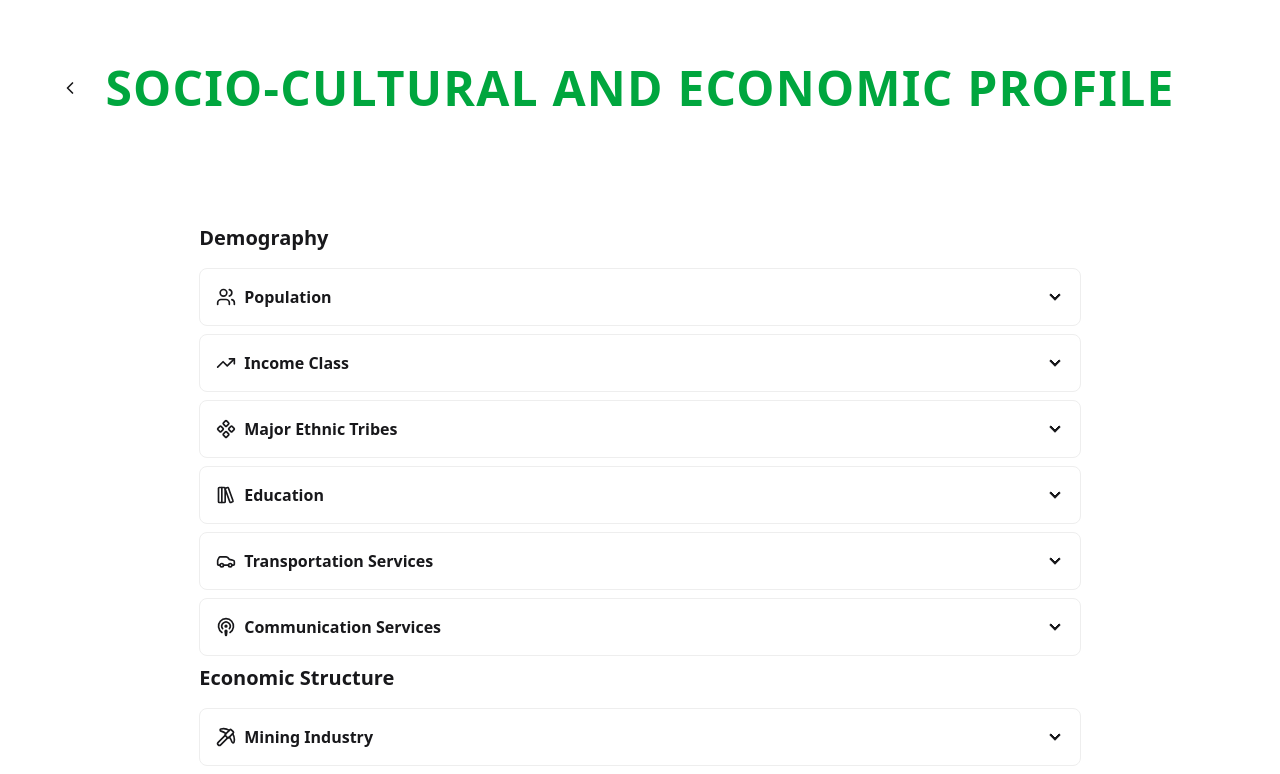
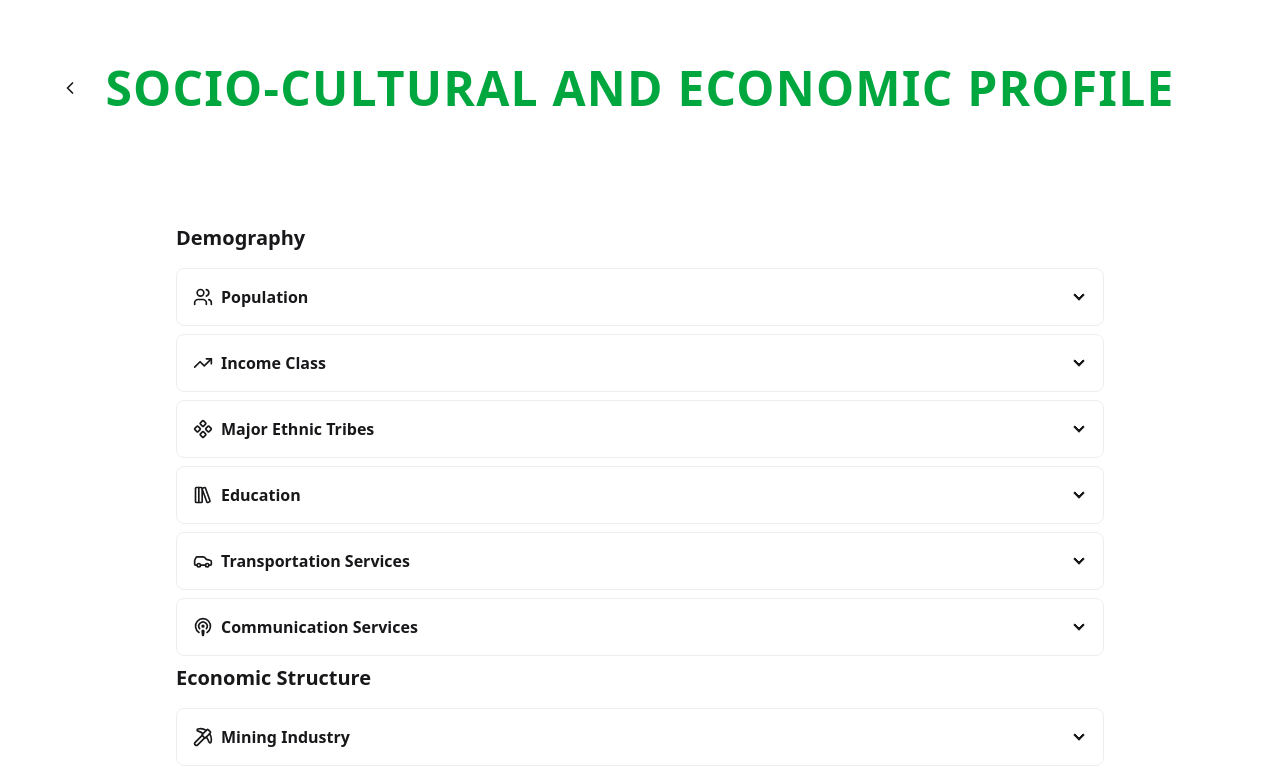
Before and after one commit to yukiroow/cordimap-landing-site, a React (Vite) app: page /socio-cultural in a window 1280 px wide. Shown: the top 774 px of the page. Built offline with nearby package versions, Linux system fonts and the light colour scheme.

Commit message:
Change the width of the accordion

```diff
--- a/src/SocioCultural.jsx
+++ b/src/SocioCultural.jsx
@@ -9,7 +9,7 @@ const SocioCultural = () => {
                     <ChevronLeft className="absolute left-0 cursor-pointer w-5 h-5 text-black-600" />
                     <h1 className="text-5xl font-extrabold text-center text-green-600 tracking-wide w-full pt-8 mb-8">SOCIO-CULTURAL AND ECONOMIC PROFILE</h1>
                 </div>
-                <div className="w-full px-[12%] flex flex-col justify-center">
+                <div className="w-full px-[10%] flex flex-col justify-center">
                     <h2 className="text-xl font-semibold mb-4">Demography</h2>
                     <div className="collapse collapse-arrow bg-base-100 border border-base-300 mb-2">
                         <input type="radio" name="my-accordion-2" />
```
